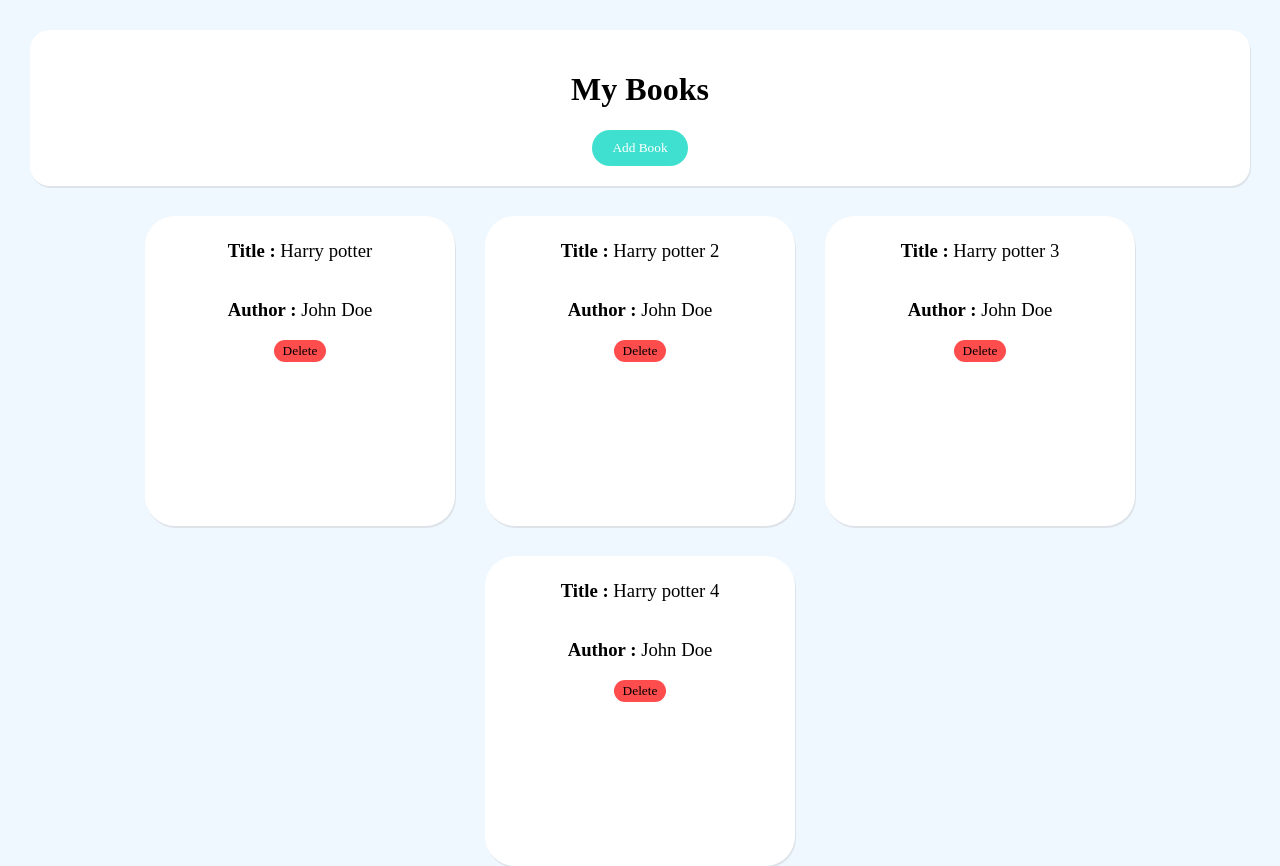
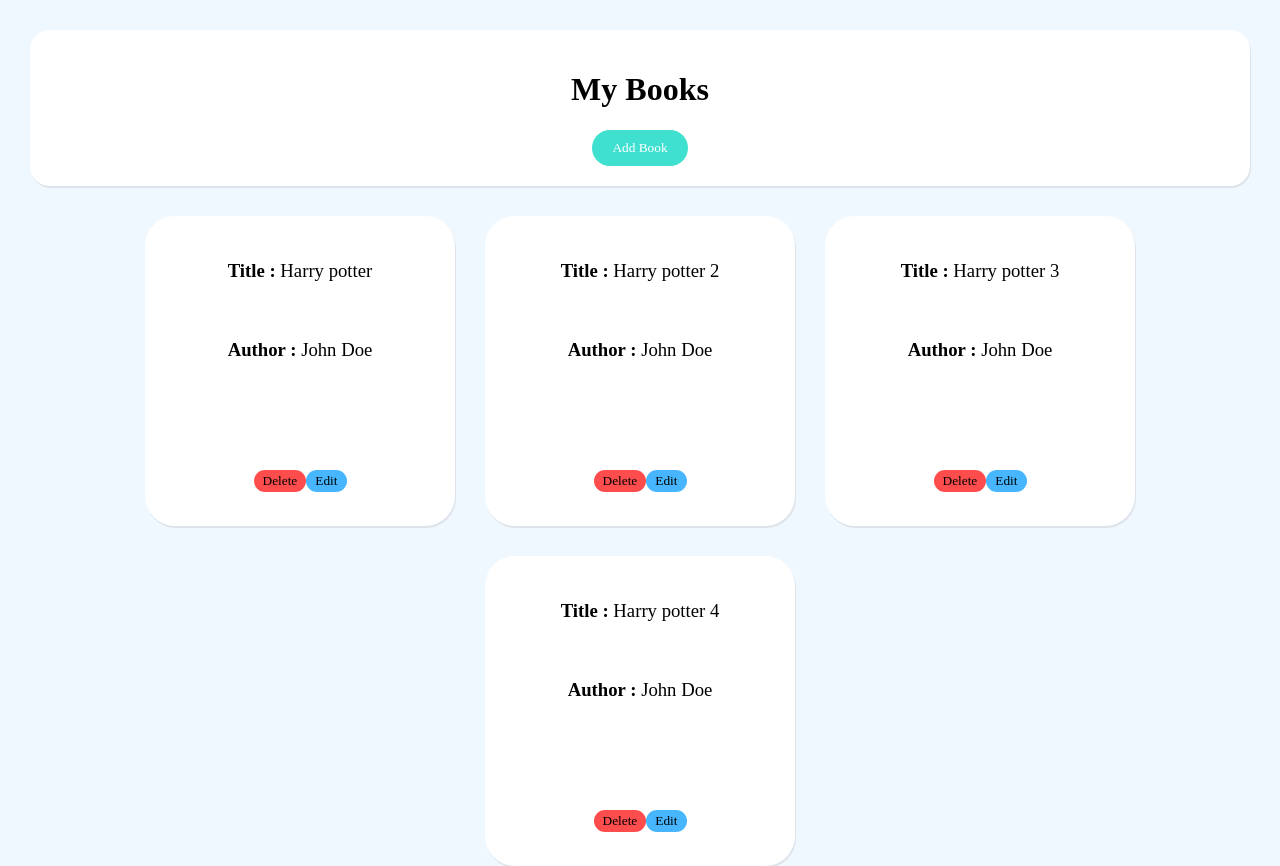
Before and after one commit to 0x4bd0/react-redux-project, a React (Create React App) app: page / in a window 1280 px wide. Built offline with nearby package versions, Linux system fonts and the light colour scheme.

Commit message:
added edit

```diff
--- a/src/components/book.js
+++ b/src/components/book.js
@@ -1,7 +1,12 @@
+import { useState } from "react";
 import { useDispatch } from "react-redux";
 
 const BookC = ({ book }) => {
     const dispatch = useDispatch()
+    const [isEditing, setIsEditing] = useState(false)
+    const [title, setTitle] = useState(book.title)
+    const [author, setAuthor] = useState(book.author)
+    const [showErr, setShowErr] = useState(false)
 
     const deleteBookClicked = (id) => {
         dispatch({
@@ -12,24 +17,73 @@ const BookC = ({ book }) => {
         })
     }
 
+    const saveBookClicked = (id) => {
+        if (title.length > 0) {
+
+            dispatch({
+                type: 'UPDATE_BOOK',
+                payload: {
+                    id, title, author
+                }
+            })
+
+            setShowErr(false)
+            setIsEditing(false)
+
+
+        } else {
+            setShowErr(true)
+        }
+    }
+
     return (
         <div className="book">
 
             <div className="bookItem">
+                {
+                    !isEditing ?
                         <h3>
                             Title : <span className="bookItemContent">{book.title}</span>
                         </h3>
+                        :
+                        <input className="editBookInput" type="text" name="" id="" value={title} onChange={(e) => setTitle(e.target.value)} />
+                }
+
             </div>
 
             <div className="bookItem">
+                {
+                    !isEditing ?
                         <h3>
                             Author : <span className="bookItemContent">{book.author}</span>
                         </h3>
+                        :
+                        <input className="editBookInput" type="text" name="" id="" value={author} onChange={(e) => setAuthor(e.target.value)} />
+                }
+
+            </div>
+
+            <div className="bookItem">
+                {
+                    showErr && <p className="nameValidation">A name is required</p>
+                }
             </div>
 
             <div className="bookItem">
                 <div className="bookAction">
+
+                    {
+                        !isEditing ?
+                            <>
                                 <button className="bookActionDelete" onClick={() => deleteBookClicked(book.id)}>Delete</button>
+                                <button className="bookActionEdit" onClick={() => setIsEditing(true)}>Edit</button>
+                            </>
+                            :
+                            <button className="bookActionEdit" onClick={() => saveBookClicked(book.id)}>Save</button>
+
+                    }
+
+
                 </div>
             </div>
         </div>
--- a/src/index.css
+++ b/src/index.css
@@ -102,7 +102,8 @@ code {
 
 .bookItem {
   flex: 1;
-  flex-grow: initial;
+  /* flex-grow: initial; */
+      margin-top: 20px;
 }
 
 
@@ -131,3 +132,21 @@ code {
     border: 0px;
     border-radius: 20px;
 }
+
+.bookActionEdit {
+      outline: none;
+    background-color: #47b6ff;
+    padding: 3px 9px;
+    border: 0px;
+    border-radius: 20px;
+}
+
+
+.editBookInput {
+      border: 1px solid #8080806b;
+    border-radius: 20px;
+    padding: 12px;
+    flex: 1 1;
+    width: 250px;
+    outline: none;
+}
--- a/src/reducers/bookReducer.js
+++ b/src/reducers/bookReducer.js
@@ -38,6 +38,13 @@ const booksReducer = (state = initState, action = {}) => {
             ]
         case 'DELETE_BOOK':
             return [...state].filter(item => item.id !== payload.id)
+        case 'UPDATE_BOOK':
+            {
+                let tmp = [...state]
+                tmp[tmp.findIndex(item => item.id === payload.id)].title = payload.title
+                tmp[tmp.findIndex(item => item.id === payload.id)].author = payload.author
+                return tmp
+            }
         default:
             return state
     }
```
Lines whose indentation alone changed are shown as unchanged.
